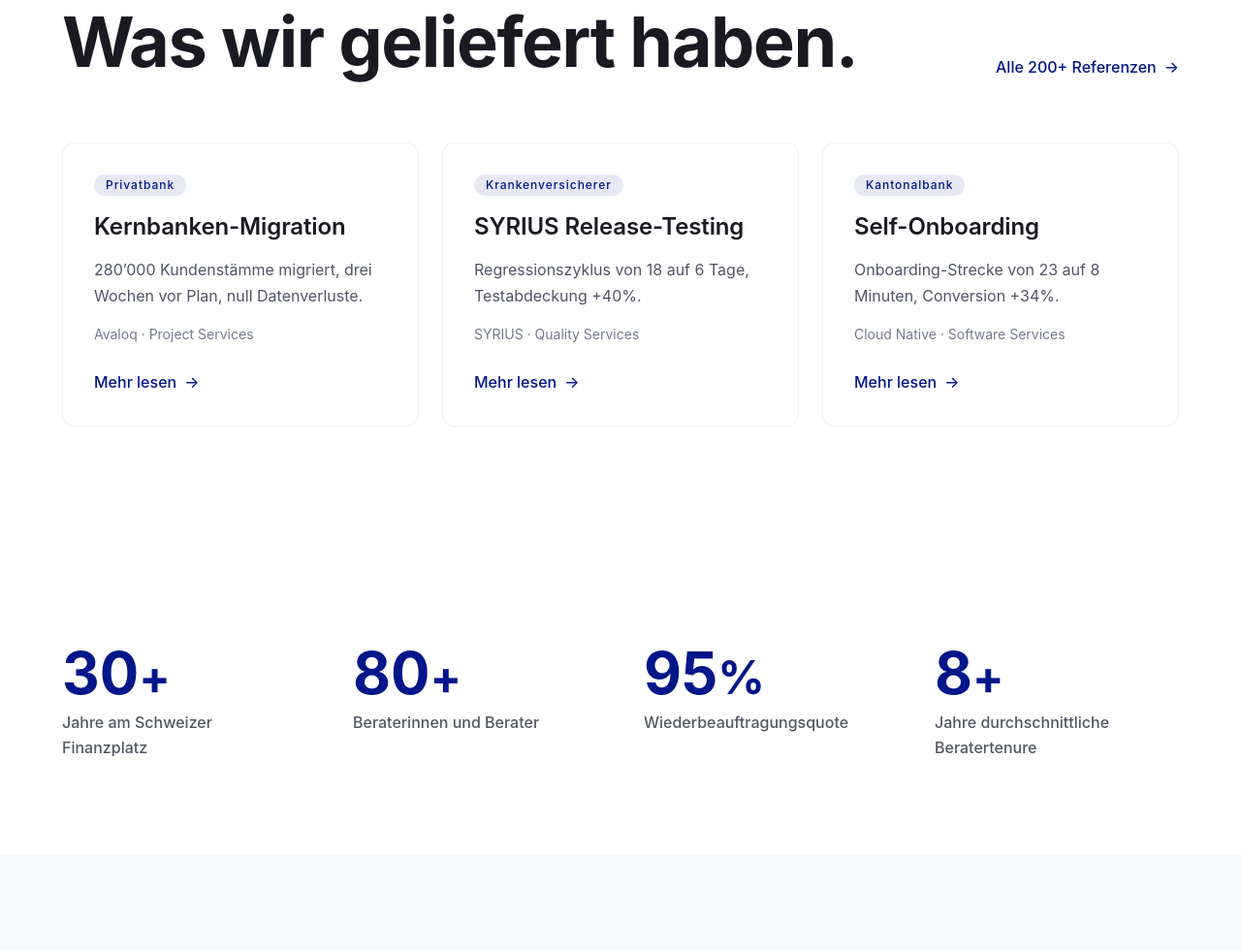
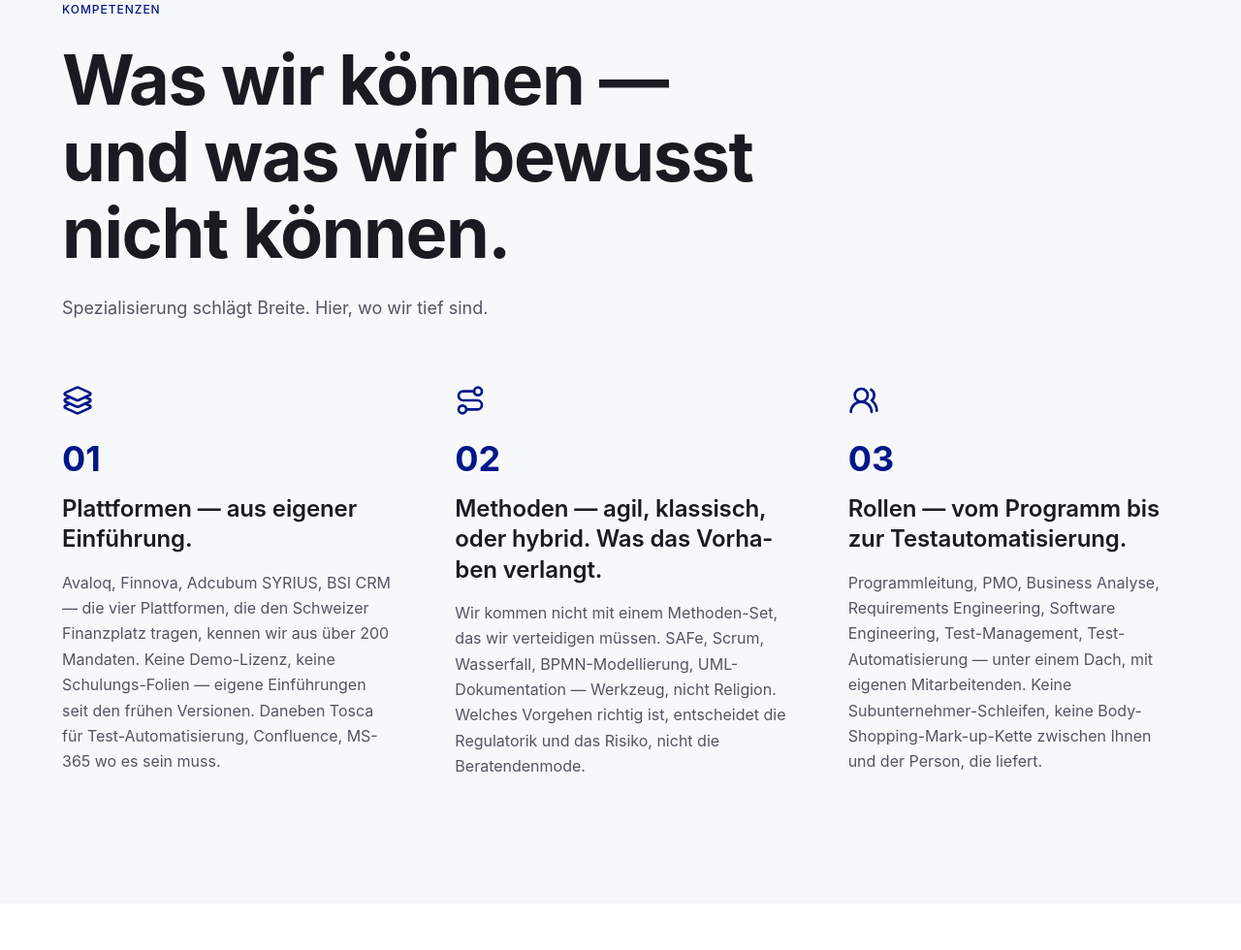
Before and after one commit to OnoreFalcone/bsgroup, an Astro site: page / in a window 1280 px wide. Shown: the part 1980-2960 px from the top of the page at 97% size. Built offline with nearby package versions, Linux system fonts and the light colour scheme; Astro itself is replaced by a stand-in of ours; a web font is replaced by a local one.

Commit message:
feat(home): add Kompetenzen section between services and case-tiles
Three-block competence overview that bridges "Was wir liefern" (services) and
"Was wir geliefert haben" (cases) with the depth layer in between. Each block
has a Lucide line-icon (layers / route / users-round, MIT-licensed), an 01/02/03
number with a thin rule, and a paragraph in the locked voice:

  01 Plattformen — aus eigener Einführung.
  02 Methoden — agil, klassisch, oder hybrid. Was das Vorhaben verlangt.
  03 Rollen — vom Programm bis zur Testautomatisierung.

H2: "Was wir können — und was wir bewusst nicht können."

Section sits on bg-bg-surface-subtle to break the visual rhythm of the two
neighbouring page-background sections. Icons are inline SVG (no library
dependency); strokes use currentColor so they pick up the brand-blue from
the wrapper class. aria-hidden so screen readers skip them — the text
carries the meaning.

Only deployed to dev for review before promotion.

Co-Authored-By: Claude Opus 4.7 (1M context) <noreply@anthropic.com>

```diff
--- /dev/null
+++ b/src/components/sections/Kompetenzen.astro
@@ -0,0 +1,90 @@
+---
+// Kompetenzen — depth/competence layer between "Was wir liefern" (services)
+// and "Was wir geliefert haben" (cases). Three buckets: Plattformen, Methoden,
+// Rollen. Each gets a Lucide line-icon (MIT-licensed, lucide.dev).
+
+type Competence = {
+  num: string;
+  icon: 'layers' | 'route' | 'users';
+  title: string;
+  body: string;
+};
+
+const icons: Record<Competence['icon'], string> = {
+  layers: `
+    <svg width="32" height="32" viewBox="0 0 24 24" fill="none" stroke="currentColor" stroke-width="2" stroke-linecap="round" stroke-linejoin="round" aria-hidden="true">
+      <path d="m12.83 2.18a2 2 0 0 0-1.66 0L2.6 6.08a1 1 0 0 0 0 1.83l8.58 3.91a2 2 0 0 0 1.66 0l8.58-3.9a1 1 0 0 0 0-1.83Z"/>
+      <path d="m6.08 9.5-3.5 1.6a1 1 0 0 0 0 1.81l8.6 3.91a2 2 0 0 0 1.65 0l8.58-3.9a1 1 0 0 0 0-1.83l-3.5-1.59"/>
+      <path d="m6.08 14.5-3.5 1.6a1 1 0 0 0 0 1.81l8.6 3.91a2 2 0 0 0 1.65 0l8.58-3.9a1 1 0 0 0 0-1.83l-3.5-1.59"/>
+    </svg>`,
+  route: `
+    <svg width="32" height="32" viewBox="0 0 24 24" fill="none" stroke="currentColor" stroke-width="2" stroke-linecap="round" stroke-linejoin="round" aria-hidden="true">
+      <circle cx="6" cy="19" r="3"/>
+      <path d="M9 19h8.5a3.5 3.5 0 0 0 0-7h-11a3.5 3.5 0 0 1 0-7H15"/>
+      <circle cx="18" cy="5" r="3"/>
+    </svg>`,
+  users: `
+    <svg width="32" height="32" viewBox="0 0 24 24" fill="none" stroke="currentColor" stroke-width="2" stroke-linecap="round" stroke-linejoin="round" aria-hidden="true">
+      <path d="M18 21a8 8 0 0 0-16 0"/>
+      <circle cx="10" cy="8" r="5"/>
+      <path d="M22 20c0-3.37-2-6.5-4-8a5 5 0 0 0-.45-8.3"/>
+    </svg>`,
+};
+
+const competences: Competence[] = [
+  {
+    num: '01',
+    icon: 'layers',
+    title: 'Plattformen — aus eigener Einführung.',
+    body: 'Avaloq, Finnova, Adcubum SYRIUS, BSI CRM — die vier Plattformen, die den Schweizer Finanzplatz tragen, kennen wir aus über 200 Mandaten. Keine Demo-Lizenz, keine Schulungs-Folien — eigene Einführungen seit den frühen Versionen. Daneben Tosca für Test-Automatisierung, Confluence, MS-365 wo es sein muss.',
+  },
+  {
+    num: '02',
+    icon: 'route',
+    title: 'Methoden — agil, klassisch, oder hybrid. Was das Vorhaben verlangt.',
+    body: 'Wir kommen nicht mit einem Methoden-Set, das wir verteidigen müssen. SAFe, Scrum, Wasserfall, BPMN-Modellierung, UML-Dokumentation — Werkzeug, nicht Religion. Welches Vorgehen richtig ist, entscheidet die Regulatorik und das Risiko, nicht die Beratendenmode.',
+  },
+  {
+    num: '03',
+    icon: 'users',
+    title: 'Rollen — vom Programm bis zur Testautomatisierung.',
+    body: 'Programmleitung, PMO, Business Analyse, Requirements Engineering, Software Engineering, Test-Management, Test-Automatisierung — unter einem Dach, mit eigenen Mitarbeitenden. Keine Subunternehmer-Schleifen, keine Body-Shopping-Mark-up-Kette zwischen Ihnen und der Person, die liefert.',
+  },
+];
+---
+
+<section class="bg-bg-surface-subtle">
+  <div class="max-w-layout mx-auto px-md md:px-2xl py-3xl md:py-4xl space-y-2xl">
+
+    <div class="space-y-md max-w-3xl">
+      <p class="text-eyebrow text-fg-brand">KOMPETENZEN</p>
+      <h2 class="text-4xl md:text-display-l font-bold text-fg-primary break-words hyphens-auto" lang="de">
+        Was wir können — und was wir bewusst nicht können.
+      </h2>
+      <p class="text-body-l text-fg-secondary">
+        Spezialisierung schlägt Breite. Hier, wo wir tief sind.
+      </p>
+    </div>
+
+    <div class="grid grid-cols-1 md:grid-cols-3 gap-x-2xl gap-y-xl">
+      {competences.map(c => (
+        <div class="space-y-sm">
+          <div class="text-fg-brand" set:html={icons[c.icon]} />
+
+          <div class="flex items-baseline gap-sm pt-2xs">
+            <span class="text-3xl md:text-4xl font-bold text-fg-brand leading-none">{c.num}</span>
+            <span class="h-px flex-1 bg-border-default"></span>
+          </div>
+
+          <h3 class="text-h3 font-semibold text-fg-primary break-words hyphens-auto" lang="de">
+            {c.title}
+          </h3>
+          <p class="text-body-m text-fg-secondary">
+            {c.body}
+          </p>
+        </div>
+      ))}
+    </div>
+
+  </div>
+</section>
--- a/src/pages/index.astro
+++ b/src/pages/index.astro
@@ -4,6 +4,7 @@ import Hero from '@components/sections/Hero.astro';
 import ProofBar from '@components/sections/ProofBar.astro';
 import LogoSlider from '@components/sections/LogoSlider.astro';
 import ServiceTeasersGrid from '@components/sections/ServiceTeasersGrid.astro';
+import Kompetenzen from '@components/sections/Kompetenzen.astro';
 import FeaturedCases from '@components/sections/FeaturedCases.astro';
 import KpiStrip from '@components/sections/KpiStrip.astro';
 import UeberUnsTeaser from '@components/sections/UeberUnsTeaser.astro';
@@ -22,6 +23,7 @@ import FinalCta from '@components/sections/FinalCta.astro';
   <ProofBar />
   <LogoSlider />
   <ServiceTeasersGrid />
+  <Kompetenzen />
   <FeaturedCases />
   <KpiStrip />
   <UeberUnsTeaser />
```
